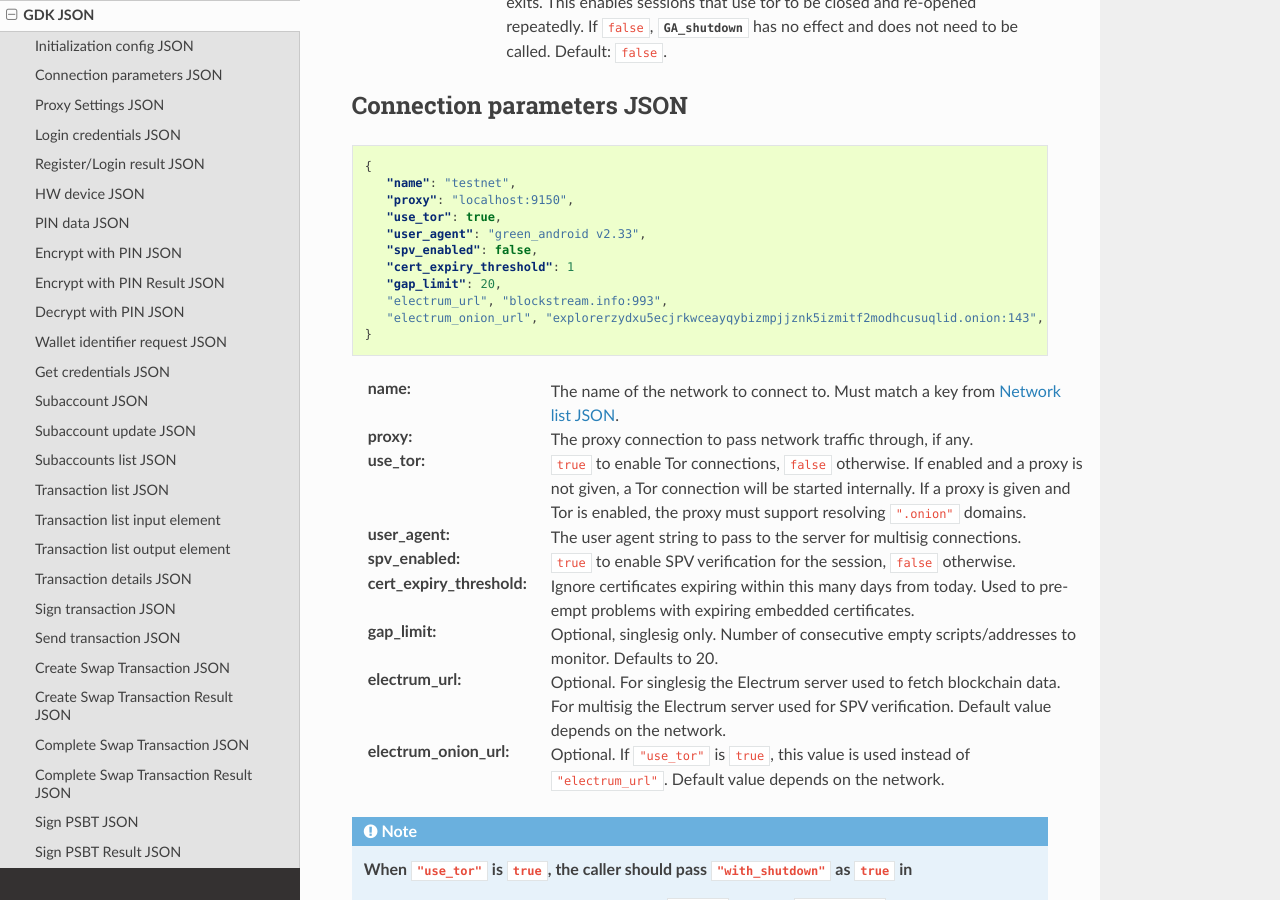
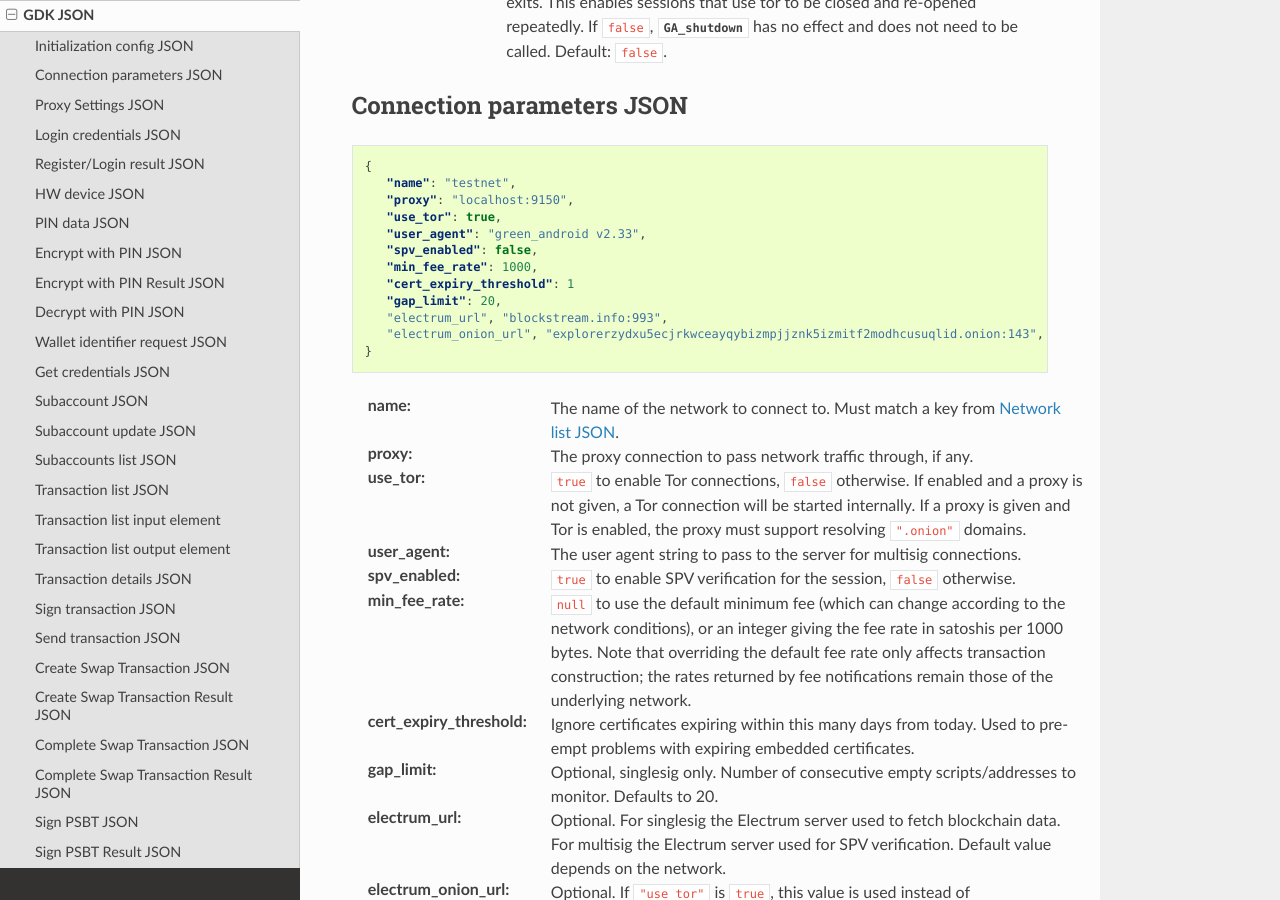
Before and after one commit to Blockstream/gdk, a Sphinx documentation site: the page built from docs/source/gdk-json.rst, in a window 1280 px wide and 900 px high, scrolled down 807 px. Built offline with Sphinx 7.4.7 and the Read the Docs theme 2.0.0, drawn with Linux system fonts in a browser that asks for light colours; pages that are not in the unit, such as notebooks, are missing from menus.

Commit message:
docs: update CHANGELOG.md and add docs for min_fee_rate

```diff
--- a/docs/source/gdk-json.rst
+++ b/docs/source/gdk-json.rst
@@ -50,6 +50,7 @@ Connection parameters JSON
       "use_tor": true,
       "user_agent": "green_android v2.33",
       "spv_enabled": false,
+      "min_fee_rate": 1000,
       "cert_expiry_threshold": 1
       "gap_limit": 20,
       "electrum_url", "blockstream.info:993",
@@ -64,6 +65,10 @@ Connection parameters JSON
           resolving ``".onion"`` domains.
 :user_agent: The user agent string to pass to the server for multisig connections.
 :spv_enabled: ``true`` to enable SPV verification for the session, ``false`` otherwise.
+:min_fee_rate: ``null`` to use the default minimum fee (which can change according to
+    the network conditions), or an integer giving the fee rate in satoshis per 1000 bytes.
+    Note that overriding the default fee rate only affects transaction construction; the
+    rates returned by fee notifications remain those of the underlying network.
 :cert_expiry_threshold: Ignore certificates expiring within this many days from today. Used to pre-empt problems with expiring embedded certificates.
 :gap_limit: Optional, singlesig only. Number of consecutive empty scripts/addresses to monitor. Defaults to 20.
 :electrum_url: Optional. For singlesig the Electrum server used to fetch blockchain data. For multisig the Electrum server used for SPV verification. Default value depends on the network.
```
Also changed, not shown: CHANGELOG.md (+4 -0 lines).
